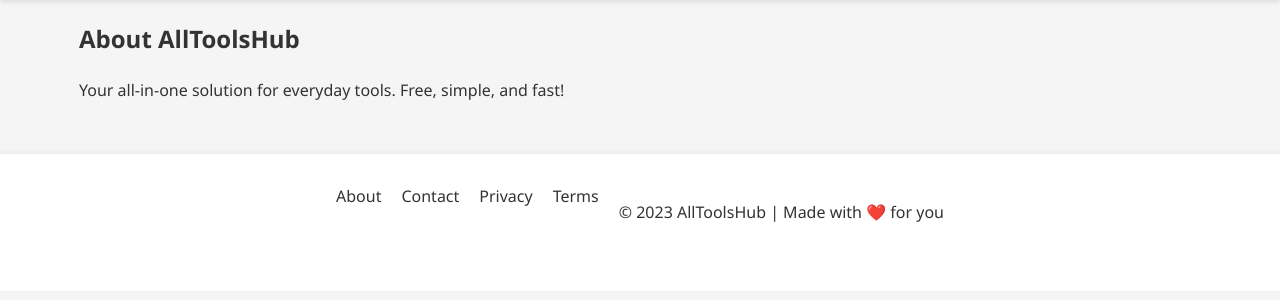
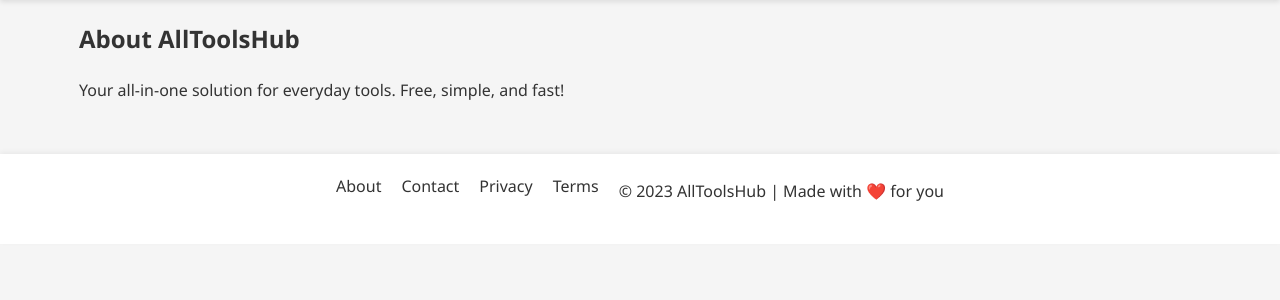
Before and after one commit to hustlepn/AllTools.Hub, a Flask app: page /about in a window 1280 px wide. Shown: the part 76-376 px from the top of the page. Run offline with Flask 3, Linux system fonts and the light colour scheme.

Commit message:
Update style.css

```diff
--- a/static/css/style.css
+++ b/static/css/style.css
@@ -185,8 +185,9 @@ header nav a:hover {
 /* ===== FOOTER ===== */
 footer {
   background-color: var(--white);
-  padding: 30px 0;
+  padding: 20px 0;
   margin-top: 50px;
+  text-align: center;
   box-shadow: 0 -2px 5px rgba(0,0,0,0.05);
 }
 
@@ -194,7 +195,7 @@ footer {
   display: flex;
   justify-content: center;
   gap: 20px;
-  margin-bottom: 20px;
+  margin-bottom: 15px;
   flex-wrap: wrap;
 }
 
@@ -208,6 +209,11 @@ footer {
   color: var(--primary-color);
 }
 
+footer p {
+  margin: 0;
+  padding: 5px 0;
+}
+
 /* ===== RESPONSIVE DESIGN ===== */
 @media (max-width: 768px) {
   .tools-grid {
```
